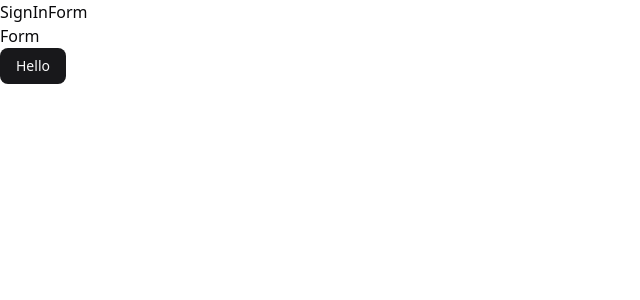
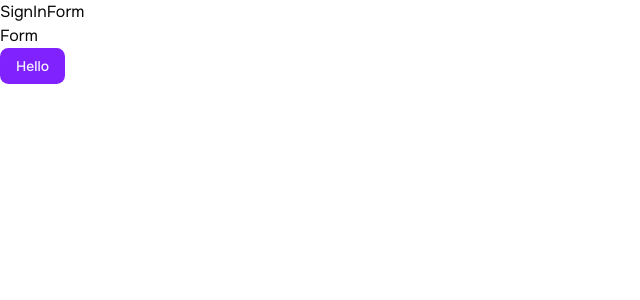
Before and after one commit to bianca-bpas/desafio-tecnico-frontend-vlab, a React (Vite) app: page / in a window 1280 px wide. Shown: the top 300 px of the page, without its empty margins (0-640 px from the left). Built offline with nearby package versions, Linux system fonts and the light colour scheme.

Commit message:
chore: ajusta tema shadcnui e adiciona fonte

```diff
--- a/index.html
+++ b/index.html
@@ -4,6 +4,9 @@
     <meta charset="UTF-8" />
     <link rel="icon" type="image/svg+xml" href="/favicon.svg" />
     <meta name="viewport" content="width=device-width, initial-scale=1.0" />
+    <link rel="preconnect" href="https://fonts.googleapis.com">
+    <link rel="preconnect" href="https://fonts.gstatic.com" crossorigin>
+    <link href="https://fonts.googleapis.com/css2?family=Onest:wght@100..900&display=swap" rel="stylesheet">
     <title>CourseSphere</title>
   </head>
   <body>
--- a/src/index.css
+++ b/src/index.css
@@ -4,6 +4,7 @@
 @custom-variant dark (&:is(.dark *));
 
 @theme inline {
+  --font-sans: 'Onest', sans-serif;
   --radius-sm: calc(var(--radius) - 4px);
   --radius-md: calc(var(--radius) - 2px);
   --radius-lg: var(--radius);
@@ -42,15 +43,15 @@
 }
 
 :root {
-  --radius: 0.625rem;
+  --radius: 0.65rem;
   --background: oklch(1 0 0);
   --foreground: oklch(0.141 0.005 285.823);
   --card: oklch(1 0 0);
   --card-foreground: oklch(0.141 0.005 285.823);
   --popover: oklch(1 0 0);
   --popover-foreground: oklch(0.141 0.005 285.823);
-  --primary: oklch(0.21 0.006 285.885);
-  --primary-foreground: oklch(0.985 0 0);
+  --primary: oklch(0.541 0.281 293.009);
+  --primary-foreground: oklch(0.969 0.016 293.756);
   --secondary: oklch(0.967 0.001 286.375);
   --secondary-foreground: oklch(0.21 0.006 285.885);
   --muted: oklch(0.967 0.001 286.375);
@@ -60,20 +61,20 @@
   --destructive: oklch(0.577 0.245 27.325);
   --border: oklch(0.92 0.004 286.32);
   --input: oklch(0.92 0.004 286.32);
-  --ring: oklch(0.705 0.015 286.067);
-  --chart-1: oklch(0.646 0.222 41.116);
-  --chart-2: oklch(0.6 0.118 184.704);
-  --chart-3: oklch(0.398 0.07 227.392);
-  --chart-4: oklch(0.828 0.189 84.429);
-  --chart-5: oklch(0.769 0.188 70.08);
+  --ring: oklch(0.702 0.183 293.541);
+  --chart-1: oklch(0.811 0.111 293.571);
+  --chart-2: oklch(0.606 0.25 292.717);
+  --chart-3: oklch(0.541 0.281 293.009);
+  --chart-4: oklch(0.491 0.27 292.581);
+  --chart-5: oklch(0.432 0.232 292.759);
   --sidebar: oklch(0.985 0 0);
   --sidebar-foreground: oklch(0.141 0.005 285.823);
-  --sidebar-primary: oklch(0.21 0.006 285.885);
-  --sidebar-primary-foreground: oklch(0.985 0 0);
+  --sidebar-primary: oklch(0.541 0.281 293.009);
+  --sidebar-primary-foreground: oklch(0.969 0.016 293.756);
   --sidebar-accent: oklch(0.967 0.001 286.375);
   --sidebar-accent-foreground: oklch(0.21 0.006 285.885);
   --sidebar-border: oklch(0.92 0.004 286.32);
-  --sidebar-ring: oklch(0.705 0.015 286.067);
+  --sidebar-ring: oklch(0.702 0.183 293.541);
 }
 
 .dark {
@@ -83,8 +84,8 @@
   --card-foreground: oklch(0.985 0 0);
   --popover: oklch(0.21 0.006 285.885);
   --popover-foreground: oklch(0.985 0 0);
-  --primary: oklch(0.92 0.004 286.32);
-  --primary-foreground: oklch(0.21 0.006 285.885);
+  --primary: oklch(0.606 0.25 292.717);
+  --primary-foreground: oklch(0.969 0.016 293.756);
   --secondary: oklch(0.274 0.006 286.033);
   --secondary-foreground: oklch(0.985 0 0);
   --muted: oklch(0.274 0.006 286.033);
@@ -94,26 +95,29 @@
   --destructive: oklch(0.704 0.191 22.216);
   --border: oklch(1 0 0 / 10%);
   --input: oklch(1 0 0 / 15%);
-  --ring: oklch(0.552 0.016 285.938);
-  --chart-1: oklch(0.488 0.243 264.376);
-  --chart-2: oklch(0.696 0.17 162.48);
-  --chart-3: oklch(0.769 0.188 70.08);
-  --chart-4: oklch(0.627 0.265 303.9);
-  --chart-5: oklch(0.645 0.246 16.439);
+  --ring: oklch(0.38 0.189 293.745);
+  --chart-1: oklch(0.811 0.111 293.571);
+  --chart-2: oklch(0.606 0.25 292.717);
+  --chart-3: oklch(0.541 0.281 293.009);
+  --chart-4: oklch(0.491 0.27 292.581);
+  --chart-5: oklch(0.432 0.232 292.759);
   --sidebar: oklch(0.21 0.006 285.885);
   --sidebar-foreground: oklch(0.985 0 0);
-  --sidebar-primary: oklch(0.488 0.243 264.376);
-  --sidebar-primary-foreground: oklch(0.985 0 0);
+  --sidebar-primary: oklch(0.606 0.25 292.717);
+  --sidebar-primary-foreground: oklch(0.969 0.016 293.756);
   --sidebar-accent: oklch(0.274 0.006 286.033);
   --sidebar-accent-foreground: oklch(0.985 0 0);
   --sidebar-border: oklch(1 0 0 / 10%);
-  --sidebar-ring: oklch(0.552 0.016 285.938);
+  --sidebar-ring: oklch(0.38 0.189 293.745);
 }
 
 @layer base {
   * {
     @apply border-border outline-ring/50;
   }
+  html {
+    font-family: var(--font-sans)
+  }
   body {
     @apply bg-background text-foreground;
   }
```
